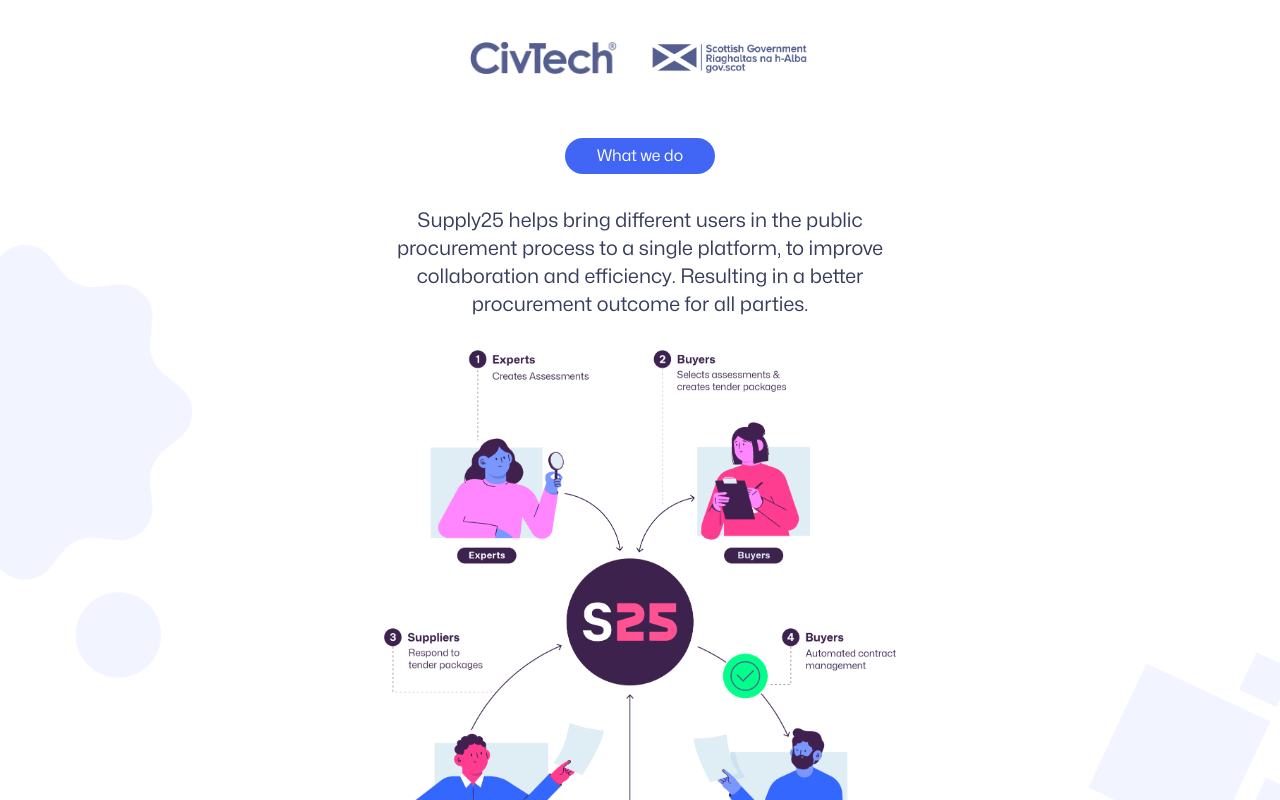
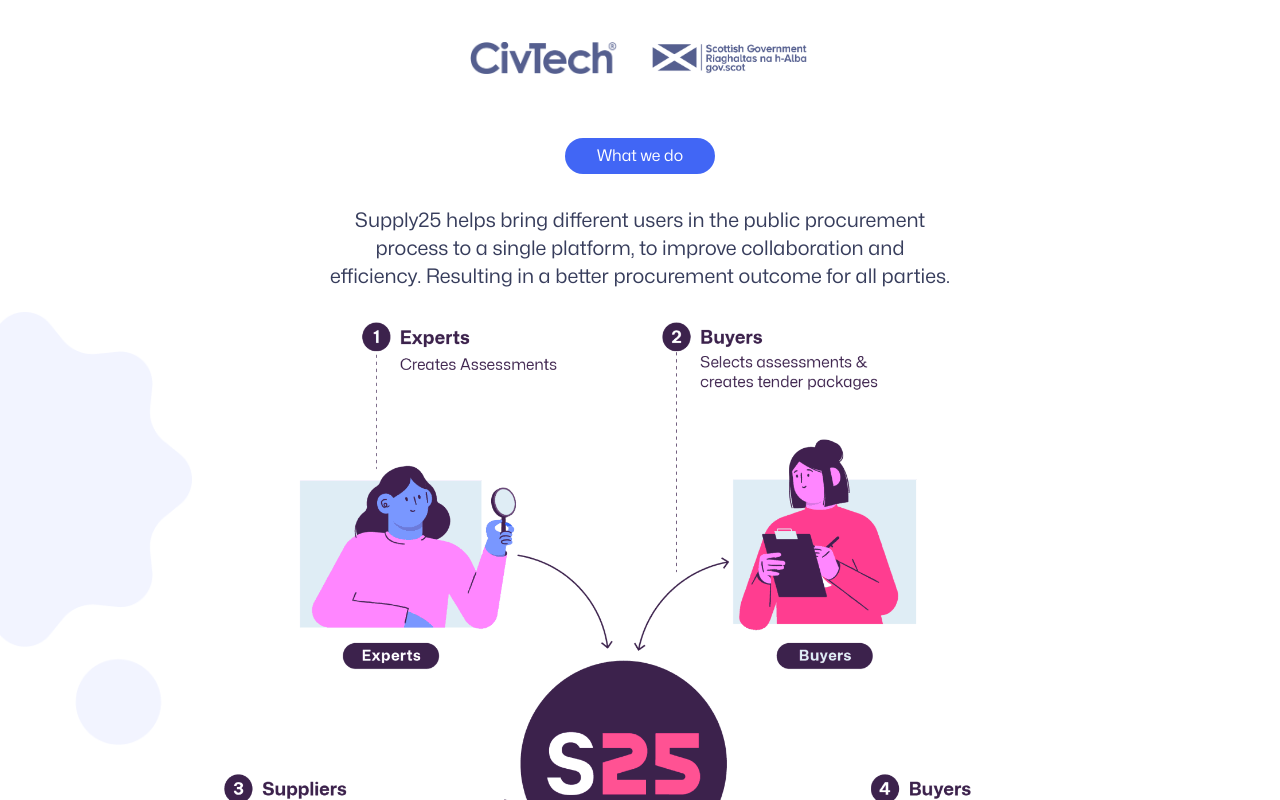
Before and after one commit to oliverjam/supply25, a Next.js app: page / in a window 1280 px wide. Shown: the part 720-1520 px from the top of the page. Built offline with nearby package versions, Linux system fonts and the light colour scheme.

Commit message:
Increase what we do image size

```diff
--- a/app/page.tsx
+++ b/app/page.tsx
@@ -47,11 +47,11 @@
 					file={squares}
 					className="absolute right-0 top-[60%] w-24 md:w-48"
 				/>
-				<div className="max-w-xl mx-auto px-4 sm:px-8 text-center space-y-8">
+				<div className="max-w-4xl mx-auto px-4 sm:px-8 space-y-8">
 					<h2 className="max-w-max mx-auto rounded-full py-2 px-8 text-base leading-tight text-white bg-cornflower">
 						What we do
 					</h2>
-					<p className="text-lg sm:text-xl">
+					<p className="text-lg sm:text-xl max-w-2xl mx-auto text-center text-balance">
 						Supply25 helps bring different users in the public procurement
 						process to a single platform, to improve collaboration and
 						efficiency. Resulting in a better procurement outcome for all
```
